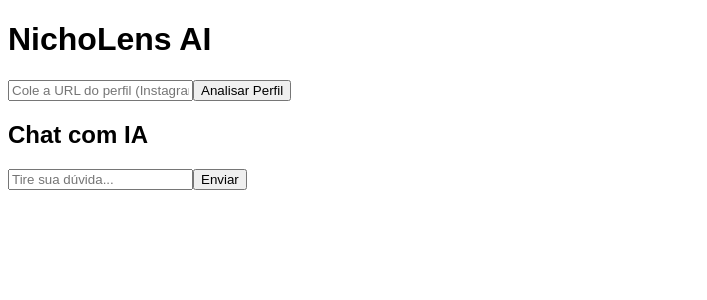
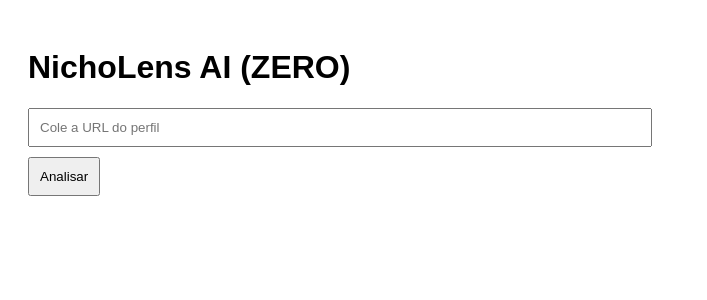
Before and after one commit to robinbrasil008-del/App---NichoLens-AI, a Next.js app: page / in a window 1280 px wide. Shown: the top 300 px of the page, without its empty margins (0-707 px from the left). Built offline with nearby package versions, Linux system fonts and the light colour scheme.

Commit message:
Update page.js

```diff
--- a/app/page.js
+++ b/app/page.js
@@ -1,69 +1,57 @@
 "use client";
 
 import { useState } from "react";
-import ChatBox from "../components/ChatBox";
-import CopyButton from "../components/CopyButton";
 
 export default function Home() {
   const [url, setUrl] = useState("");
   const [result, setResult] = useState("");
   const [loading, setLoading] = useState(false);
 
-  async function analyze() {
-    if (!url) return;
-
+  async function analisar() {
     setLoading(true);
     setResult("");
 
     try {
       const res = await fetch("/api/analyze", {
         method: "POST",
-        headers: {
-          "Content-Type": "application/json"
-        },
+        headers: { "Content-Type": "application/json" },
         body: JSON.stringify({ url })
       });
 
       const data = await res.json();
 
       if (!res.ok) {
-        throw new Error(data.error || "Erro desconhecido");
+        throw new Error(data.error || "Erro");
       }
 
       setResult(data.result);
-    } catch (err) {
-      setResult("❌ Erro ao analisar o perfil. Verifique a URL.");
+    } catch (e) {
+      setResult("❌ ERRO AO ANALISAR");
     }
 
     setLoading(false);
   }
 
   return (
-    <main className="p-6 max-w-3xl mx-auto">
-      <h1 className="text-3xl font-bold mb-4">NichoLens AI</h1>
+    <main style={{ padding: 20, maxWidth: 600 }}>
+      <h1>NichoLens AI (ZERO)</h1>
 
       <input
-        className="border p-3 w-full"
-        placeholder="Cole a URL do perfil (Instagram, TikTok, YouTube...)"
+        placeholder="Cole a URL do perfil"
         value={url}
         onChange={e => setUrl(e.target.value)}
+        style={{ width: "100%", padding: 10, marginBottom: 10 }}
       />
 
-      <button
-        onClick={analyze}
-        className="mt-3 bg-black text-white px-6 py-3 rounded"
-      >
-        {loading ? "Analisando..." : "Analisar Perfil"}
+      <button onClick={analisar} style={{ padding: 10 }}>
+        {loading ? "Analisando..." : "Analisar"}
       </button>
 
       {result && (
-        <div className="mt-6 bg-gray-100 p-4 rounded">
-          <pre className="whitespace-pre-wrap">{result}</pre>
-          <CopyButton text={result} />
-        </div>
+        <pre style={{ marginTop: 20, whiteSpace: "pre-wrap" }}>
+          {result}
+        </pre>
       )}
-
-      <ChatBox />
     </main>
   );
 }
```
